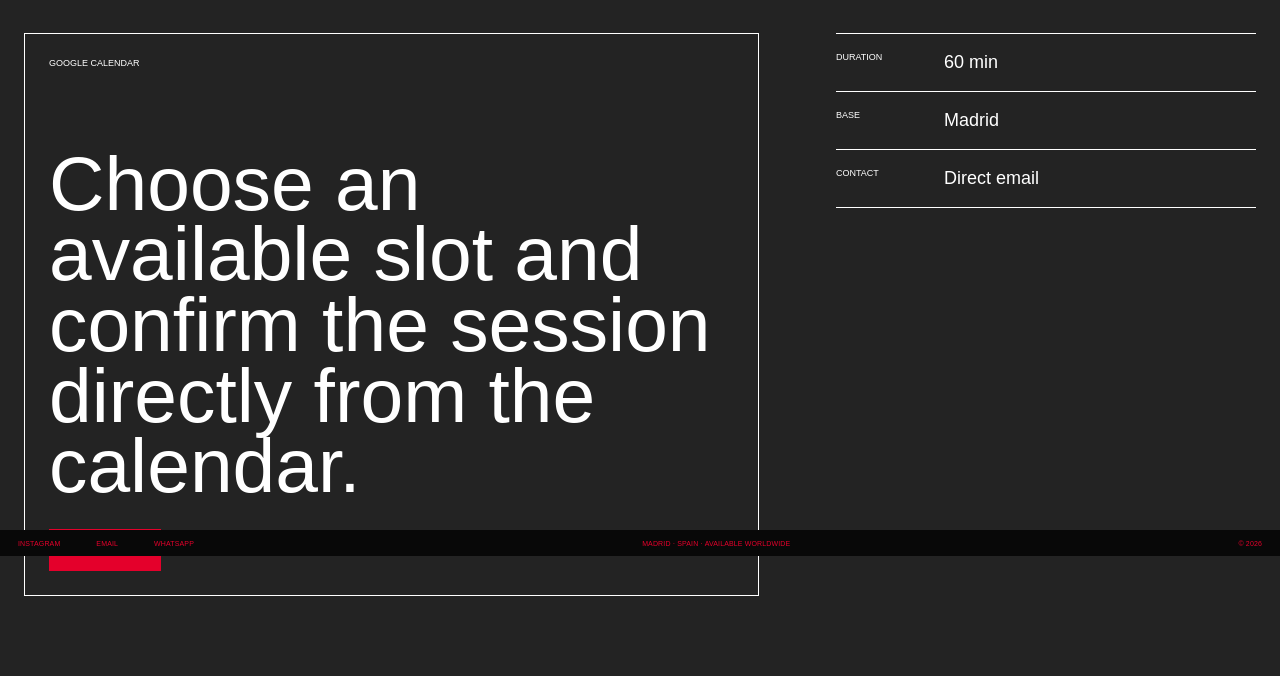
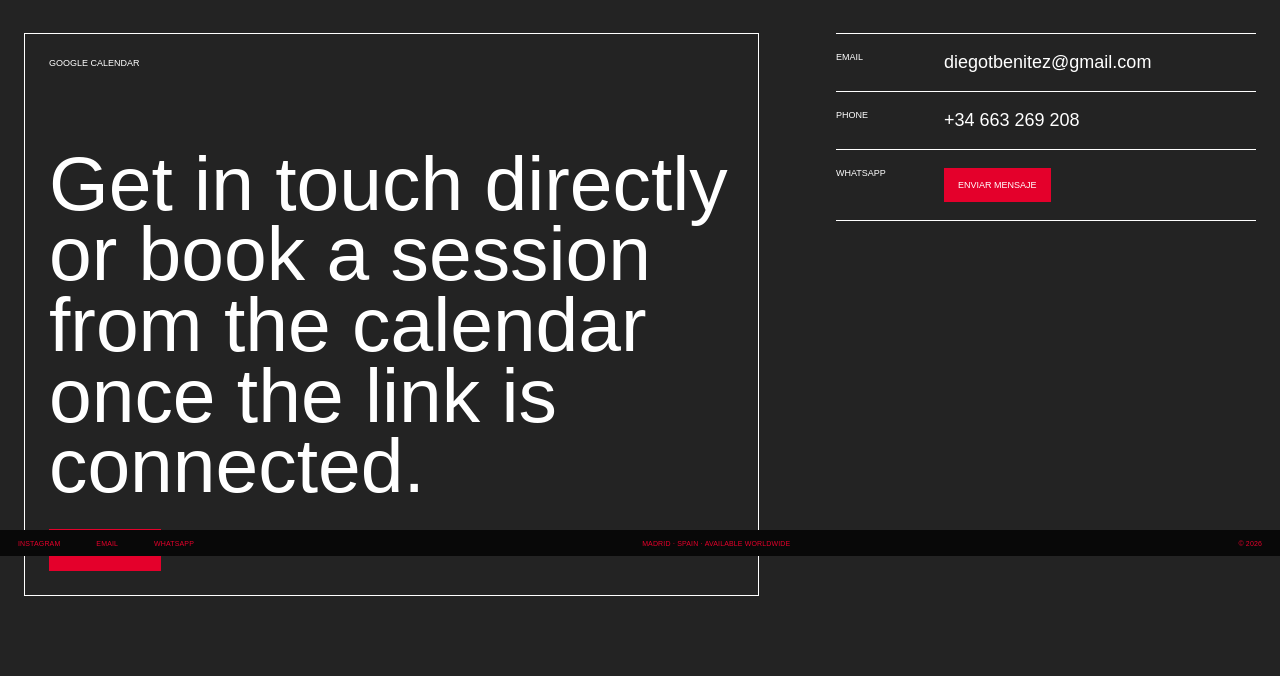
Before and after one commit to whereispebble/Diego, a website built with Vite: page reservas.html in a window 1280 px wide. Shown: the part 244-920 px from the top of the page. Built offline with nearby package versions, Linux system fonts and the light colour scheme; a web font is replaced by a local one.

Commit message:
avances en links

```diff
--- a/public/scripts/components/site-layout.js
+++ b/public/scripts/components/site-layout.js
@@ -17,6 +17,14 @@
         <button type="button" data-language-option="en" aria-pressed="false">EN</button>
       </div>
     `;
+  }
+
+  function emailLink() {
+    const subject = encodeURIComponent("Contacto para Diego Assifawosen");
+    const body = encodeURIComponent(
+      "Hola Diego,\n\nMe gustaria contactar contigo para una posible colaboracion.\n\nGracias."
+    );
+    return `mailto:diegotbenitez@gmail.com?subject=${subject}&body=${body}`;
   }
 
   class SiteHeader extends HTMLElement {
@@ -102,8 +110,8 @@
       this.innerHTML = `
         <footer class="bottom-bar">
           <div class="bottom-links">
-            <a href="#" data-placeholder-link>Instagram</a>
-            <a href="mailto:diegotbenitez@gmail.com" data-i18n="footer.email">${translate("footer.email", "Email")}</a>
+            <a href="https://www.instagram.com/diegobennitezz/" target="_blank" rel="noopener">Instagram</a>
+            <a href="${emailLink()}" data-i18n="footer.email">${translate("footer.email", "Email")}</a>
             <a href="https://wa.me/34663269208" target="_blank" rel="noopener" data-i18n="footer.whatsapp">${translate("footer.whatsapp", "WhatsApp")}</a>
           </div>
           <span data-i18n="footer.location">${translate("footer.location", "Madrid · Espana · Disponible worldwide")}</span>
--- a/public/scripts/i18n.js
+++ b/public/scripts/i18n.js
@@ -48,12 +48,13 @@
       "projects.videoFallback": "Anade el archivo de video en public/videos/videobook.mp4 para verlo aqui.",
       "booking.meta": "Reservas de sesiones con Diego Assifawosen",
       "booking.title": "Reservas",
-      "booking.intro": "Sesiones editoriales, comerciales, test shoots y disponibilidad para proyectos.",
+      "booking.intro": "Contacto directo para sesiones, colaboraciones y disponibilidad.",
       "booking.calendar": "Google Calendar",
-      "booking.copy": "Elige un hueco disponible y confirma la sesion directamente desde la agenda.",
+      "booking.copy": "Escribe directamente o reserva una sesion desde la agenda cuando el enlace este conectado.",
       "booking.button": "Reservar sesion",
-      "booking.duration": "Duracion",
-      "booking.base": "Base",
+      "booking.email": "Email",
+      "booking.phone": "Telefono",
+      "booking.whatsapp": "WhatsApp",
       "booking.contact": "Contacto",
       "booking.directEmail": "Email directo",
       "archive.meta": "Archivo de Diego Assifawosen",
@@ -120,12 +121,13 @@
       "projects.videoFallback": "Add the video file at public/videos/videobook.mp4 to watch it here.",
       "booking.meta": "Book sessions with Diego Assifawosen",
       "booking.title": "Bookings",
-      "booking.intro": "Editorial sessions, commercial work, test shoots and availability for projects.",
+      "booking.intro": "Direct contact for sessions, collaborations and availability.",
       "booking.calendar": "Google Calendar",
-      "booking.copy": "Choose an available slot and confirm the session directly from the calendar.",
+      "booking.copy": "Get in touch directly or book a session from the calendar once the link is connected.",
       "booking.button": "Book a session",
-      "booking.duration": "Duration",
-      "booking.base": "Base",
+      "booking.email": "Email",
+      "booking.phone": "Phone",
+      "booking.whatsapp": "WhatsApp",
       "booking.contact": "Contact",
       "booking.directEmail": "Direct email",
       "archive.meta": "Diego Assifawosen archive",
--- a/public/styles/carousel.css
+++ b/public/styles/carousel.css
@@ -298,7 +298,15 @@
 }
 
 .hero-mail input,
-.hero-mail textarea,
+.hero-mail textarea {
+  min-width: 0;
+  border: 0;
+  color: inherit;
+  background: transparent;
+  font: inherit;
+  font-size: 8px;
+}
+
 .hero-mail button {
   min-width: 0;
   border: 0;
@@ -328,7 +336,8 @@
 
 .hero-mail input::placeholder,
 .hero-mail textarea::placeholder {
-  color: rgba(80, 80, 80, .3);
+  color: rgba(48, 48, 48, .62);
+  text-transform: uppercase;
 }
 
 .hero-mail button {
--- a/public/styles/pages.css
+++ b/public/styles/pages.css
@@ -223,6 +223,18 @@
   font-weight: 400;
 }
 
+.booking-contact-button {
+  display: inline-grid;
+  width: max-content;
+  min-height: 34px;
+  padding: 0 14px;
+  place-items: center;
+  color: var(--white);
+  background: var(--red);
+  text-transform: uppercase;
+  font-size: 9px !important;
+}
+
 .project-list {
   border-top: 1px solid var(--line);
 }
--- a/reservas.html
+++ b/reservas.html
@@ -26,23 +26,23 @@
               <p data-i18n="booking.copy">
                 Elige un hueco disponible y confirma la sesion directamente desde la agenda.
               </p>
-              <a class="booking-button" href="#" data-placeholder-link data-i18n="booking.button">
+              <a class="booking-button" href="#" data-calendar-booking-link data-i18n="booking.button">
                 Reservar sesion
               </a>
             </div>
 
             <div class="booking-details">
               <div>
-                <span data-i18n="booking.duration">Duracion</span>
-                <strong>60 min</strong>
+                <span data-i18n="booking.email">Email</span>
+                <a href="mailto:diegotbenitez@gmail.com?subject=Reserva%20de%20sesion%20con%20Diego%20Assifawosen&body=Hola%20Diego%2C%0A%0AMe%20gustaria%20reservar%20una%20sesion.%0A%0AGracias.">diegotbenitez@gmail.com</a>
               </div>
               <div>
-                <span data-i18n="booking.base">Base</span>
-                <strong>Madrid</strong>
+                <span data-i18n="booking.phone">Telefono</span>
+                <a href="tel:+34663269208">+34 663 269 208</a>
               </div>
               <div>
-                <span data-i18n="booking.contact">Contacto</span>
-                <a href="mailto:diegotbenitez@gmail.com" data-i18n="booking.directEmail">Email directo</a>
+                <span data-i18n="booking.whatsapp">WhatsApp</span>
+                <a class="booking-contact-button" href="https://wa.me/34663269208?text=Hola%20Diego%2C%20me%20gustaria%20reservar%20una%20sesion." target="_blank" rel="noopener">Enviar mensaje</a>
               </div>
             </div>
           </div>
```
Also changed, not shown: public/scripts/components/carousel.js (+11 -5 lines).
